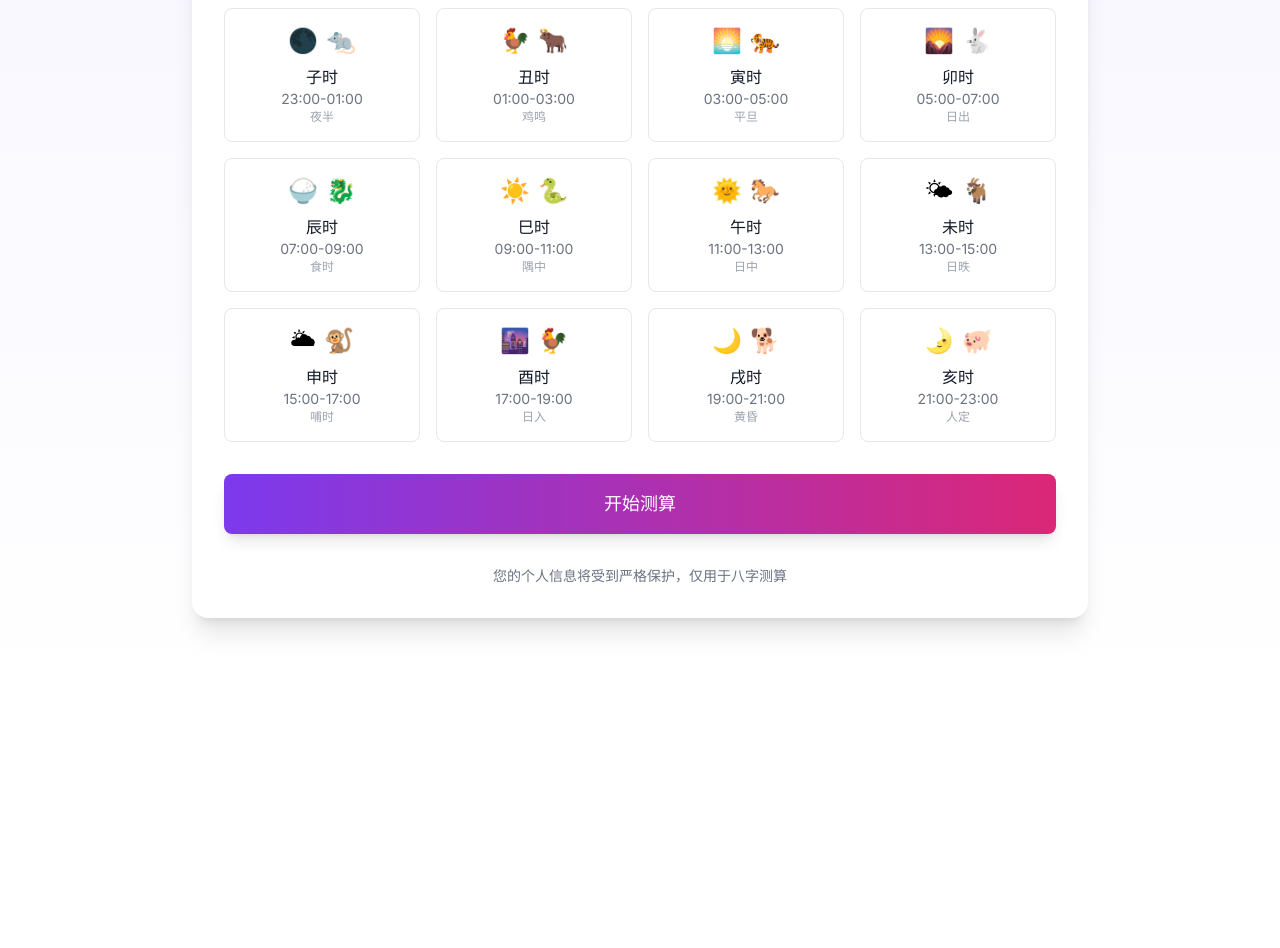
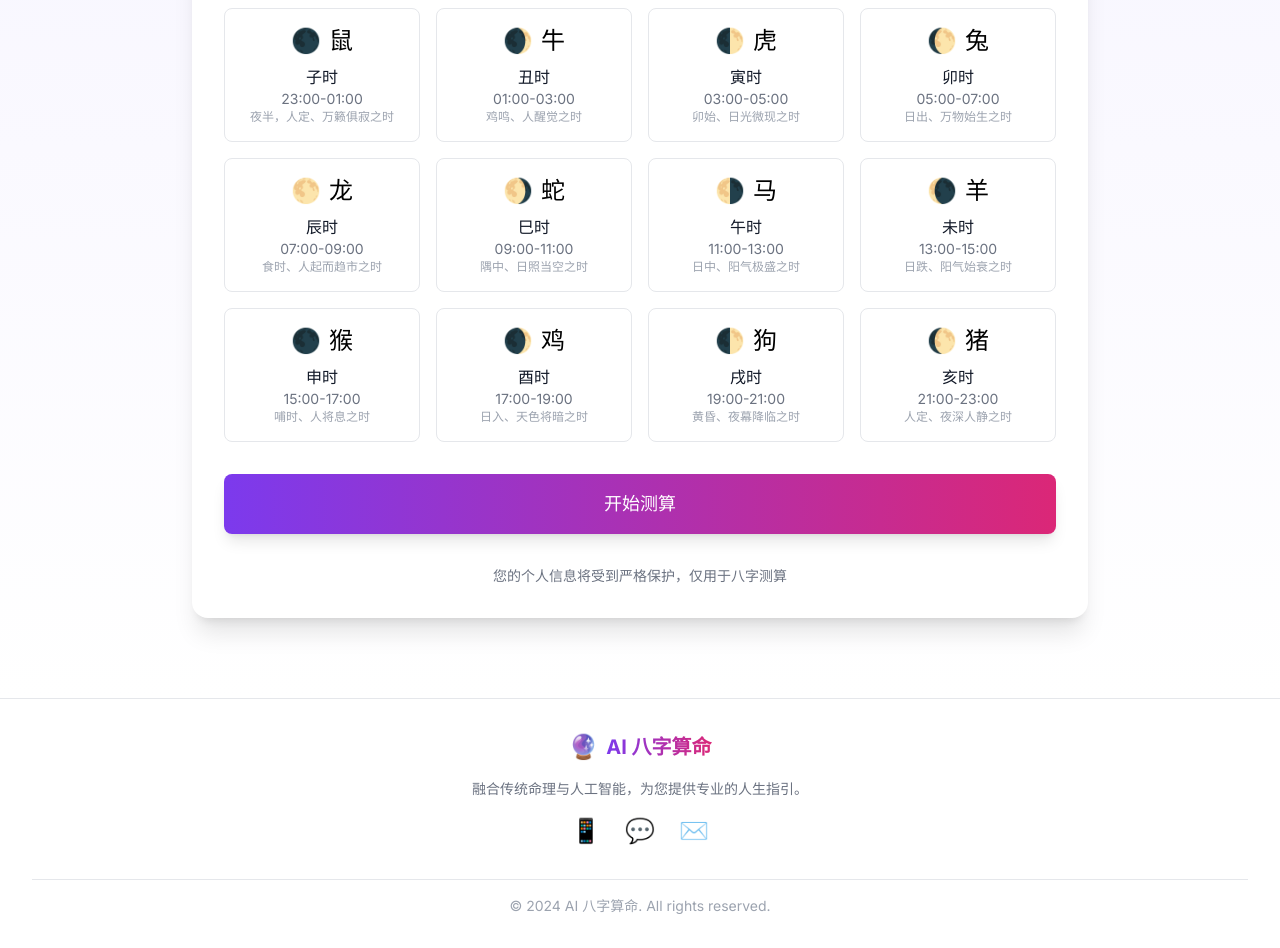
Before and after one commit to adminnnn/ai-fengshui, a Next.js app: page /fortune in a window 1280 px wide. Shown: the part 404-1352 px from the top of the page. Before the commit the page ends 1102 px from the top, so only its background shows below. Built offline with nearby package versions, Linux system fonts and the light colour scheme.

Commit message:
样式完善
评价改好了
样式基本确定

```diff
--- a/app/fortune/page.tsx
+++ b/app/fortune/page.tsx
@@ -9,14 +9,14 @@ import { zhCN } from 'date-fns/locale';
 // 注册中文语言包
 registerLocale('zh-CN', zhCN);
 
-type TimeRange = {
+interface TimeRange {
   start: string;
   end: string;
   name: string;
   description: string;
   icon: string;
   zodiac: string;
-};
+}
 
 export default function Fortune() {
   const [formData, setFormData] = useState({
@@ -28,18 +28,102 @@ export default function Fortune() {
   const [selectedDate, setSelectedDate] = useState<Date | null>(null);
 
   const timeRanges: TimeRange[] = [
-    { start: "23:00", end: "01:00", name: "子时", description: "夜半", icon: "🌑", zodiac: "🐀" },
-    { start: "01:00", end: "03:00", name: "丑时", description: "鸡鸣", icon: "🐓", zodiac: "🐂" },
-    { start: "03:00", end: "05:00", name: "寅时", description: "平旦", icon: "🌅", zodiac: "🐅" },
-    { start: "05:00", end: "07:00", name: "卯时", description: "日出", icon: "🌄", zodiac: "🐇" },
-    { start: "07:00", end: "09:00", name: "辰时", description: "食时", icon: "🍚", zodiac: "🐉" },
-    { start: "09:00", end: "11:00", name: "巳时", description: "隅中", icon: "☀️", zodiac: "🐍" },
-    { start: "11:00", end: "13:00", name: "午时", description: "日中", icon: "🌞", zodiac: "🐎" },
-    { start: "13:00", end: "15:00", name: "未时", description: "日昳", icon: "🌤", zodiac: "🐐" },
-    { start: "15:00", end: "17:00", name: "申时", description: "哺时", icon: "🌥", zodiac: "🐒" },
-    { start: "17:00", end: "19:00", name: "酉时", description: "日入", icon: "🌆", zodiac: "🐓" },
-    { start: "19:00", end: "21:00", name: "戌时", description: "黄昏", icon: "🌙", zodiac: "🐕" },
-    { start: "21:00", end: "23:00", name: "亥时", description: "人定", icon: "🌛", zodiac: "🐖" },
+    {
+      start: "23:00",
+      end: "01:00",
+      name: "子时",
+      description: "夜半，人定、万籁俱寂之时",
+      icon: "🌑",
+      zodiac: "鼠"
+    },
+    {
+      start: "01:00",
+      end: "03:00",
+      name: "丑时",
+      description: "鸡鸣、人醒觉之时",
+      icon: "🌒",
+      zodiac: "牛"
+    },
+    {
+      start: "03:00",
+      end: "05:00",
+      name: "寅时",
+      description: "卯始、日光微现之时",
+      icon: "🌓",
+      zodiac: "虎"
+    },
+    {
+      start: "05:00",
+      end: "07:00",
+      name: "卯时",
+      description: "日出、万物始生之时",
+      icon: "🌔",
+      zodiac: "兔"
+    },
+    {
+      start: "07:00",
+      end: "09:00",
+      name: "辰时",
+      description: "食时、人起而趋市之时",
+      icon: "🌕",
+      zodiac: "龙"
+    },
+    {
+      start: "09:00",
+      end: "11:00",
+      name: "巳时",
+      description: "隅中、日照当空之时",
+      icon: "🌖",
+      zodiac: "蛇"
+    },
+    {
+      start: "11:00",
+      end: "13:00",
+      name: "午时",
+      description: "日中、阳气极盛之时",
+      icon: "🌗",
+      zodiac: "马"
+    },
+    {
+      start: "13:00",
+      end: "15:00",
+      name: "未时",
+      description: "日跌、阳气始衰之时",
+      icon: "🌘",
+      zodiac: "羊"
+    },
+    {
+      start: "15:00",
+      end: "17:00",
+      name: "申时",
+      description: "哺时、人将息之时",
+      icon: "🌑",
+      zodiac: "猴"
+    },
+    {
+      start: "17:00",
+      end: "19:00",
+      name: "酉时",
+      description: "日入、天色将暗之时",
+      icon: "🌒",
+      zodiac: "鸡"
+    },
+    {
+      start: "19:00",
+      end: "21:00",
+      name: "戌时",
+      description: "黄昏、夜幕降临之时",
+      icon: "🌓",
+      zodiac: "狗"
+    },
+    {
+      start: "21:00",
+      end: "23:00",
+      name: "亥时",
+      description: "人定、夜深人静之时",
+      icon: "🌔",
+      zodiac: "猪"
+    }
   ];
 
   const handleSubmit = async (e: React.FormEvent) => {
--- a/app/layout.tsx
+++ b/app/layout.tsx
@@ -2,6 +2,9 @@ import type { Metadata } from "next";
 import { Inter } from "next/font/google";
 import "./globals.css";
 import Navbar from "@/components/Navbar";
+import Footer from "../components/Footer";
+import 'swiper/css';
+import 'swiper/css/pagination';
 
 const inter = Inter({ subsets: ["latin"] });
 
@@ -23,6 +26,7 @@ export default function RootLayout({
           <main className="flex-1">
             {children}
           </main>
+          <Footer />
         </div>
       </body>
     </html>
--- a/app/page.tsx
+++ b/app/page.tsx
@@ -1,15 +1,15 @@
+import Process from '@/components/Process';
 import Hero from '@/components/Hero';
 import Features from '@/components/Features';
-import Process from '@/components/Process';
 import Testimonials from '@/components/Testimonials';
 
 export default function Home() {
   return (
-    <>
+    <main>
       <Hero />
       <Features />
       <Process />
       <Testimonials />
-    </>
+    </main>
   );
 }
--- /dev/null
+++ b/components/Footer.tsx
@@ -0,0 +1,60 @@
+'use client';
+
+import Link from 'next/link';
+import { motion } from 'framer-motion';
+import { useState } from 'react';
+
+export default function Footer() {
+  const currentYear = new Date().getFullYear();
+  const [activeTooltip, setActiveTooltip] = useState<string | null>(null);
+
+  const contactInfo = [
+    { id: 'phone', icon: '📱', info: '联系电话: 123-456-7890' },
+    { id: 'wechat', icon: '💬', info: '微信号: AI-BaZi' },
+    { id: 'email', icon: '✉️', info: '邮箱: contact@aibazi.com' }
+  ];
+
+  return (
+    <footer className="bg-white border-t border-gray-200">
+      <div className="max-w-7xl mx-auto py-8 px-4 sm:px-6 lg:px-8">
+        {/* 品牌区域 */}
+        <div className="flex flex-col items-center space-y-4">
+          <Link href="/" className="flex items-center space-x-2">
+            <span className="text-2xl">🔮</span>
+            <span className="text-xl font-bold bg-clip-text text-transparent bg-gradient-to-r from-primary-600 to-pink-600">
+              AI 八字算命
+            </span>
+          </Link>
+          <p className="text-gray-500 text-sm text-center">
+            融合传统命理与人工智能，为您提供专业的人生指引。
+          </p>
+          <div className="flex space-x-6">
+            {contactInfo.map(({ id, icon, info }) => (
+              <div key={id} className="relative">
+                <motion.button
+                  onClick={() => setActiveTooltip(activeTooltip === id ? null : id)}
+                  whileHover={{ scale: 1.1 }}
+                  className="text-gray-400 hover:text-primary-600"
+                >
+                  <span className="text-2xl">{icon}</span>
+                </motion.button>
+                {activeTooltip === id && (
+                  <div className="absolute bottom-full left-1/2 transform -translate-x-1/2 mb-2 p-2 bg-white rounded-lg shadow-lg border border-gray-200 z-50">
+                    <p className="whitespace-nowrap text-sm text-gray-600">{info}</p>
+                  </div>
+                )}
+              </div>
+            ))}
+          </div>
+        </div>
+
+        {/* 底部版权信息 */}
+        <div className="mt-8 pt-4 border-t border-gray-200">
+          <p className="text-center text-gray-400 text-sm">
+            © {currentYear} AI 八字算命. All rights reserved.
+          </p>
+        </div>
+      </div>
+    </footer>
+  );
+}
--- a/components/Process.tsx
+++ b/components/Process.tsx
@@ -8,21 +8,27 @@ export default function Process() {
       number: "01",
       title: "输入生辰",
       description: "填写您的出生年月日时信息",
+      icon: "📝",
+      color: "from-blue-500 to-purple-500"
     },
     {
       number: "02",
       title: "AI分析",
       description: "系统快速生成专业的八字分析",
+      icon: "🤖",
+      color: "from-purple-500 to-pink-500"
     },
     {
       number: "03",
       title: "查看解读",
       description: "获取详细的命理分析报告",
+      icon: "📊",
+      color: "from-pink-500 to-red-500"
     },
   ];
 
   return (
-    <section className="py-20 px-4 bg-gradient-to-b from-primary-50 to-white">
+    <section className="py-24 px-4 bg-gradient-to-b from-primary-50 to-white">
       <div className="max-w-6xl mx-auto">
         <motion.div
           initial={{ opacity: 0, y: 20 }}
@@ -31,8 +37,8 @@ export default function Process() {
           viewport={{ once: true }}
           className="text-center mb-16"
         >
-          <h2 className="text-3xl md:text-4xl font-bold bg-clip-text text-transparent bg-gradient-to-r from-primary-600 to-pink-600">
-            简单三步，获取命理解读
+          <h2 className="text-4xl font-bold bg-clip-text text-transparent bg-gradient-to-r from-primary-600 to-pink-600 mb-4">
+            ✨ 简单三步，获取命理解读 ✨
           </h2>
         </motion.div>
 
@@ -44,13 +50,29 @@ export default function Process() {
               whileInView={{ opacity: 1, y: 0 }}
               transition={{ duration: 0.5, delay: index * 0.2 }}
               viewport={{ once: true }}
-              className="text-center relative"
+              className="relative group"
             >
-              <div className="text-6xl font-bold text-primary-200 mb-6">
-                {step.number}
+              <div className="bg-white rounded-2xl shadow-xl p-8 transition-all duration-300 hover:shadow-2xl hover:-translate-y-1">
+                <div className="text-center">
+                  {/* 图标和数字组合 */}
+                  <div className="relative inline-block mb-6">
+                    <div className={`text-6xl mb-4 transform group-hover:scale-110 transition-transform`}>
+                      {step.icon}
+                    </div>
+                    <div className={`absolute -top-2 -right-2 w-8 h-8 rounded-full bg-gradient-to-r ${step.color} flex items-center justify-center text-white text-sm font-bold`}>
+                      {step.number}
+                    </div>
+                  </div>
+
+                  {/* 标题和描述 */}
+                  <h3 className="text-2xl font-semibold text-primary-600 mb-4">
+                    {step.title}
+                  </h3>
+                  <p className="text-gray-600">
+                    {step.description}
+                  </p>
+                </div>
               </div>
-              <h3 className="text-2xl font-semibold mb-4 text-primary-600">{step.title}</h3>
-              <p className="text-gray-600">{step.description}</p>
             </motion.div>
           ))}
         </div>
--- a/components/Testimonials.tsx
+++ b/components/Testimonials.tsx
@@ -1,41 +1,165 @@
+'use client';
+
+import { Swiper, SwiperSlide } from 'swiper/react';
+import { Autoplay, Pagination } from 'swiper/modules';
+import { motion } from 'framer-motion';
+import 'swiper/css';
+import 'swiper/css/pagination';
+
 export default function Testimonials() {
   const testimonials = [
     {
-      content: "AI分析非常准确，给了我很多人生的启发。",
+      content: "作为一名企业管理者，我深知决策的重要性。AI系统对我八字的分析非常准确，尤其是在事业方向的指导上。它预测我在科技领域会有突破，果然去年我们公司在AI领域的投资取得了显著成果。",
       author: "张先生",
-      title: "企业家",
+      title: "科技公司CEO",
+      company: "某知名互联网企业",
+      avatar: "👨‍💼",
+      rating: 5
     },
     {
-      content: "专业的分析报告，帮助我更好地规划未来。",
+      content: "身为设计师，我一直在寻找灵感和方向。通过八字分析，不仅帮我找到了最适合的设计领域，还预测到我在国际设计大赛中会有突破。现在我的作品已经获得了红点设计奖，非常感谢这个平台！",
       author: "李女士",
-      title: "设计师",
+      title: "创意总监",
+      company: "国际知名设计工作室",
+      avatar: "👩‍🎨",
+      rating: 5
     },
     {
-      content: "分析结果令人信服，推荐给身边的朋友使用。",
+      content: "平台对我婚姻和感情的分析特别准确。它预测我会在38岁遇到人生伴侣，且对方是医疗行业的专业人士。现在我们已经结婚一年了，她真的是一名心理医生，这种准确度让我震惊。",
       author: "王先生",
-      title: "教师",
+      title: "高级教师",
+      company: "重点中学",
+      avatar: "👨‍🏫",
+      rating: 5
     },
+    {
+      content: "分析报告指出我最适合在餐饮行业发展，且建议我在2023年下半年扩展业务。按照建议行事后，我的连锁餐厅从2家发展到了8家，营业额提升了300%。真的非常感谢这个平台的指引！",
+      author: "刘女士",
+      title: "连锁餐厅创始人",
+      company: "某知名餐饮品牌",
+      avatar: "👩‍💼",
+      rating: 5
+    },
+    {
+      content: "作为一名医生，我最初是抱着怀疑的态度来尝试的。但系统对我的健康预警非常准确，提醒我注意肝胆问题。通过体检果然发现了早期症状，现在已经调理好了。这个平台确实有其独到之处。",
+      author: "陈医生",
+      title: "主任医师",
+      company: "三甲医院消化科",
+      avatar: "👨‍⚕️",
+      rating: 5
+    },
+    {
+      content: "系统分析指出我2023年第四季度会有重大投资机会，建议关注新能源领域。我采纳这个建议后，投资组合收益率达到了35%。对金融市场走势的把握确实很到位，给我的投资事业带来了很大帮助。",
+      author: "赵先生",
+      title: "资深投资顾问",
+      company: "某大型资产管理公司",
+      avatar: "👨‍💻",
+      rating: 5
+    },
+    {
+      content: "高考前我很迷茫，不知道该选择什么专业。平台分析说我适合医学领域，且在手术方面会有特殊天赋。现在我已经是医学院的高材生，在外科实习时表现确实比同学们要好，觉得找到了人生的方向。",
+      author: "林同学",
+      title: "医学院学生",
+      company: "某知名医科大学",
+      avatar: "👨‍🎓",
+      rating: 5
+    },
+    {
+      content: "去年面临职业转型，平台分析指出我在人力资源领域会有重大突破。按照建议转行后，短短8个月就得到了跨国公司的高级职位，年薪翻了一倍。对职业发展路径的分析非常专业和准确。",
+      author: "黄女士",
+      title: "人力资源总监",
+      company: "世界500强企业",
+      avatar: "👩‍💼",
+      rating: 5
+    }
   ];
 
   return (
-    <section className="py-20 px-4">
-      <div className="max-w-6xl mx-auto">
-        <h2 className="text-3xl md:text-4xl font-bold text-center mb-12">
+    <section className="py-20 px-4 bg-gradient-to-b from-white to-primary-50">
+      <div className="max-w-7xl mx-auto">
+        <motion.div
+          initial={{ opacity: 0, y: 20 }}
+          whileInView={{ opacity: 1, y: 0 }}
+          transition={{ duration: 0.8 }}
+          viewport={{ once: true }}
+          className="text-center mb-12"
+        >
+          <h2 className="text-4xl font-bold bg-clip-text text-transparent bg-gradient-to-r from-primary-600 to-pink-600 mb-4">
           用户反馈
-        </h2>
-        <div className="grid grid-cols-1 md:grid-cols-3 gap-8">
+          </h2>
+          <p className="text-xl text-gray-600">
+            来自各行各业用户的真实评价
+          </p>
+        </motion.div>
+
+        <Swiper
+          modules={[Autoplay, Pagination]}
+          spaceBetween={30}
+          slidesPerView={1}
+          pagination={{ clickable: true }}
+          autoplay={{
+            delay: 5000,
+            disableOnInteraction: false,
+          }}
+          breakpoints={{
+            640: {
+              slidesPerView: 2,
+            },
+            1024: {
+              slidesPerView: 3,
+            },
+          }}
+          className="testimonials-swiper"
+        >
           {testimonials.map((testimonial, index) => (
-            <div
-              key={index}
-              className="p-6 rounded-xl bg-white shadow-lg"
-            >
-              <p className="text-gray-600 mb-4">{testimonial.content}</p>
-              <div className="font-semibold">{testimonial.author}</div>
-              <div className="text-sm text-gray-500">{testimonial.title}</div>
-            </div>
+            <SwiperSlide key={index}>
+              <motion.div
+                initial={{ opacity: 0, y: 20 }}
+                whileInView={{ opacity: 1, y: 0 }}
+                transition={{ duration: 0.5, delay: index * 0.1 }}
+                viewport={{ once: true }}
+                className="bg-white rounded-2xl shadow-lg p-8 h-full hover:shadow-xl transition-shadow duration-300"
+              >
+                <div className="flex flex-col h-full">
+                  <div className="flex-1">
+                    <div className="text-4xl mb-4">{testimonial.avatar}</div>
+                    <p className="text-gray-600 italic mb-4 testimonial-content">
+                      "{testimonial.content}"
+                    </p>
+                    <div className="text-yellow-400 mb-4">
+                      {'⭐'.repeat(testimonial.rating)}
+                    </div>
+                  </div>
+                  <div className="border-t border-gray-100 pt-4">
+                    <div className="font-semibold text-primary-600">{testimonial.author}</div>
+                    <div className="text-sm text-gray-500">{testimonial.title}</div>
+                    <div className="text-sm text-gray-400">{testimonial.company}</div>
+                  </div>
+                </div>
+              </motion.div>
+            </SwiperSlide>
           ))}
-        </div>
+        </Swiper>
       </div>
+
+      <style jsx global>{`
+        .testimonials-swiper {
+          padding-bottom: 50px !important;
+        }
+        .testimonials-swiper .swiper-pagination-bullet {
+          background: theme('colors.primary.600');
+        }
+        .testimonials-swiper .swiper-pagination-bullet-active {
+          background: theme('colors.primary.600');
+        }
+        .testimonial-content {
+          display: -webkit-box;
+          -webkit-line-clamp: 3;
+          -webkit-box-orient: vertical;
+          overflow: hidden;
+          min-height: 4.5rem;
+        }
+      `}</style>
     </section>
   );
 }
--- a/package.json
+++ b/package.json
@@ -19,7 +19,8 @@
     "react": "^18.2.0",
     "react-chartjs-2": "^5.2.0",
     "react-datepicker": "^7.5.0",
-    "react-dom": "^18.2.0"
+    "react-dom": "^18.2.0",
+    "swiper": "^11.1.14"
   },
   "devDependencies": {
     "@types/node": "^20",
--- a/tailwind.config.ts
+++ b/tailwind.config.ts
@@ -1,6 +1,6 @@
 import type { Config } from "tailwindcss";
 
-export default {
+const config: Config = {
   content: [
     "./app/**/*.{js,ts,jsx,tsx,mdx}",
     "./components/**/*.{js,ts,jsx,tsx,mdx}",
@@ -34,4 +34,6 @@ export default {
     },
   },
   plugins: [],
-} satisfies Config;
+};
+
+export default config;
--- a/tsconfig.json
+++ b/tsconfig.json
@@ -20,7 +20,8 @@
     ],
     "paths": {
       "@/*": ["./*"]
-    }
+    },
+    "baseUrl": "."
   },
   "include": ["next-env.d.ts", "**/*.ts", "**/*.tsx", ".next/types/**/*.ts"],
   "exclude": ["node_modules"]
```
Also changed, not shown: 1 other file (tests, documents, lock files or other folders).
